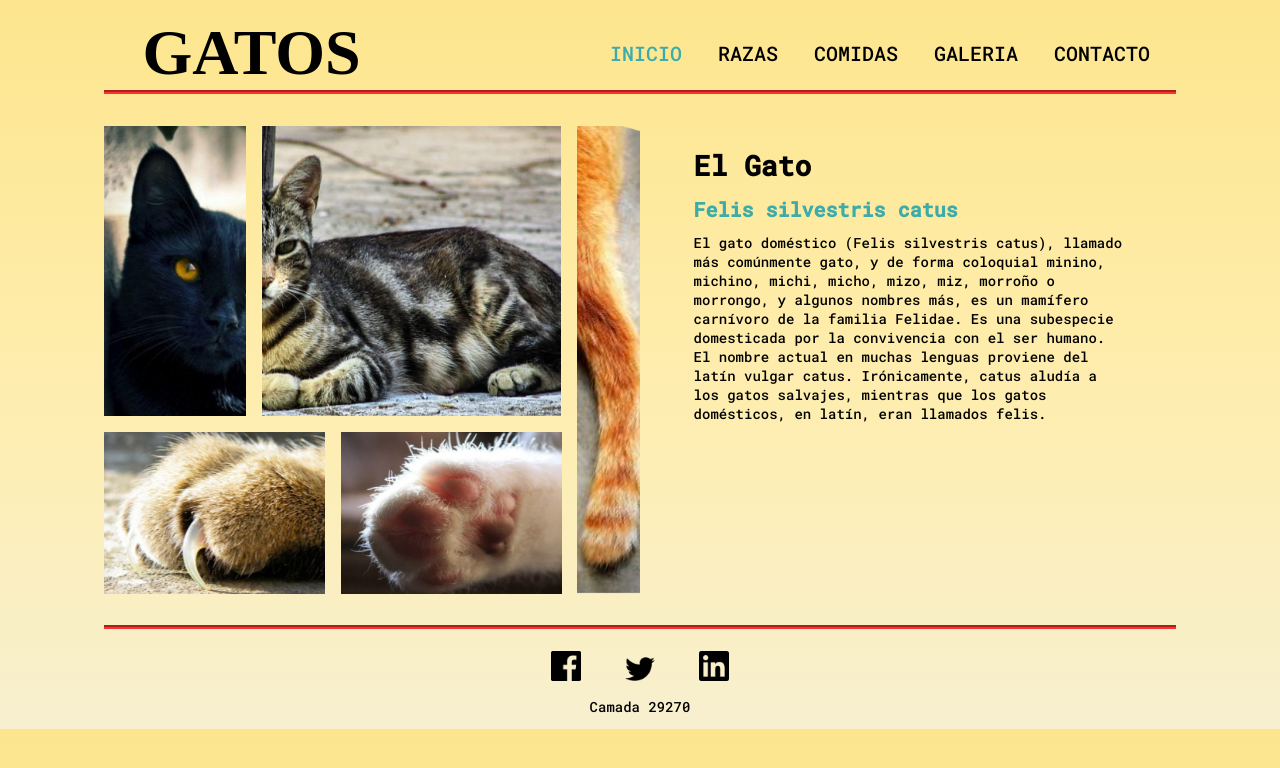
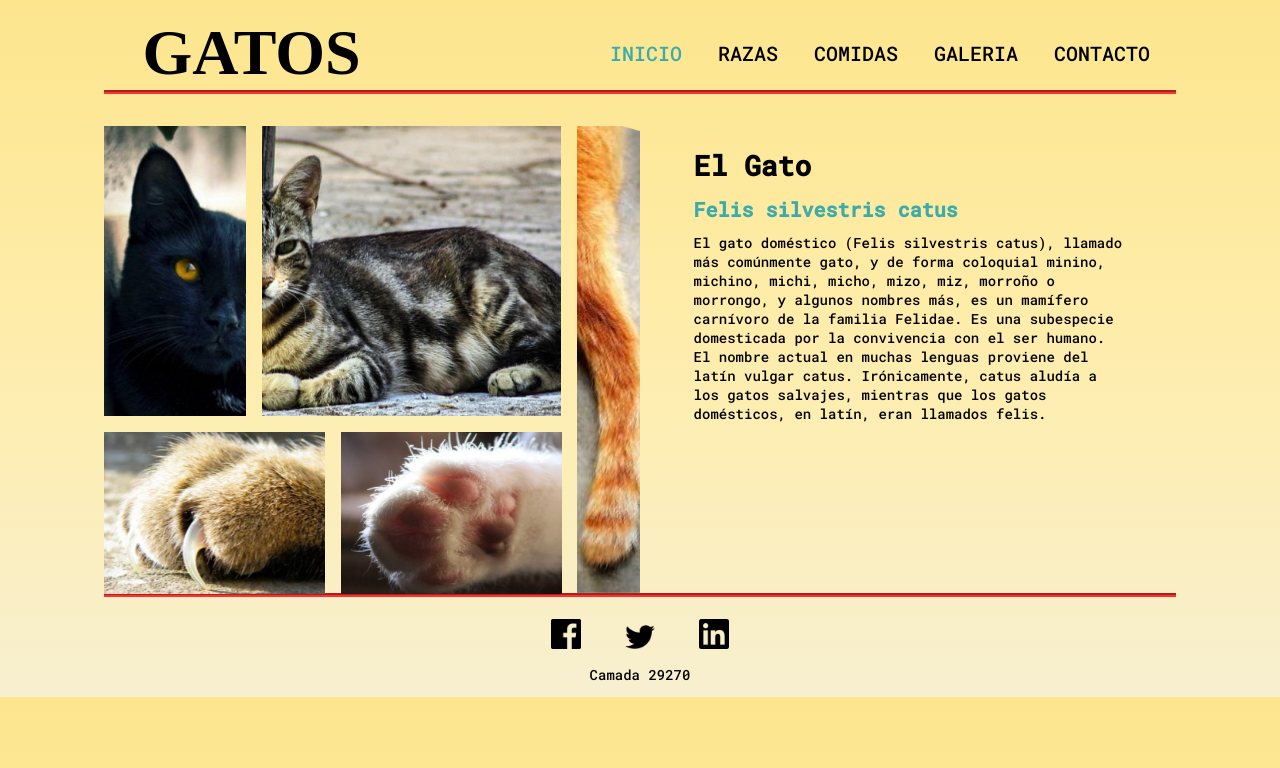
Before and after one commit to DiegoAvancini/Gatos, a plain HTML site: page index.html in a window 1280 px wide. Drawn offline with nearby package versions, Linux system fonts and the light colour scheme; a web font is replaced by a local one.

Commit message:
Primer commit

```diff
--- a/css/index.css
+++ b/css/index.css
@@ -86,9 +86,6 @@ header nav ul li a:hover{
     transition: border 0.5s;
 }
 
-main {
-    padding-bottom: var(--spacing-samll);
-}
 
 
 /* CONTAINER */
```
